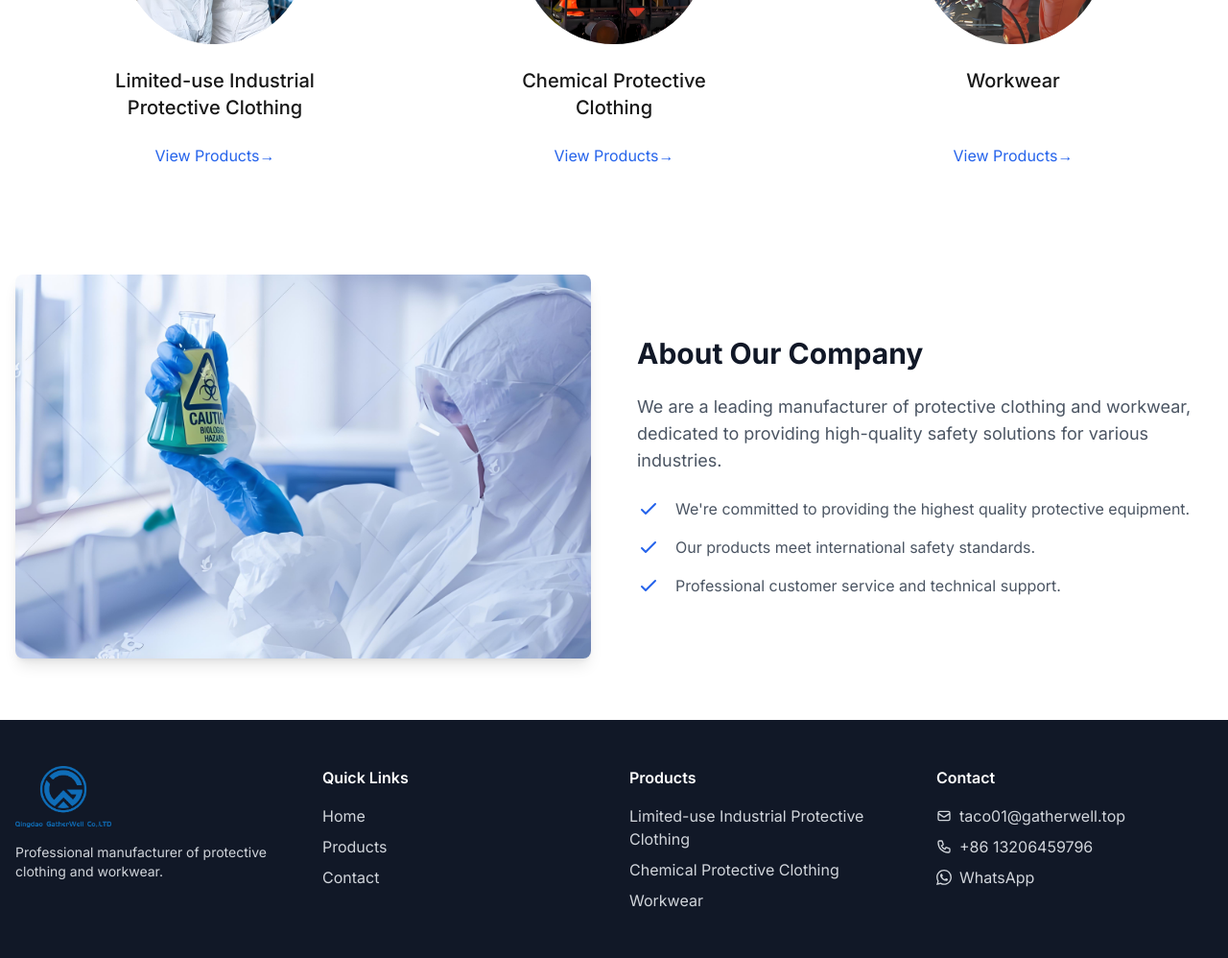
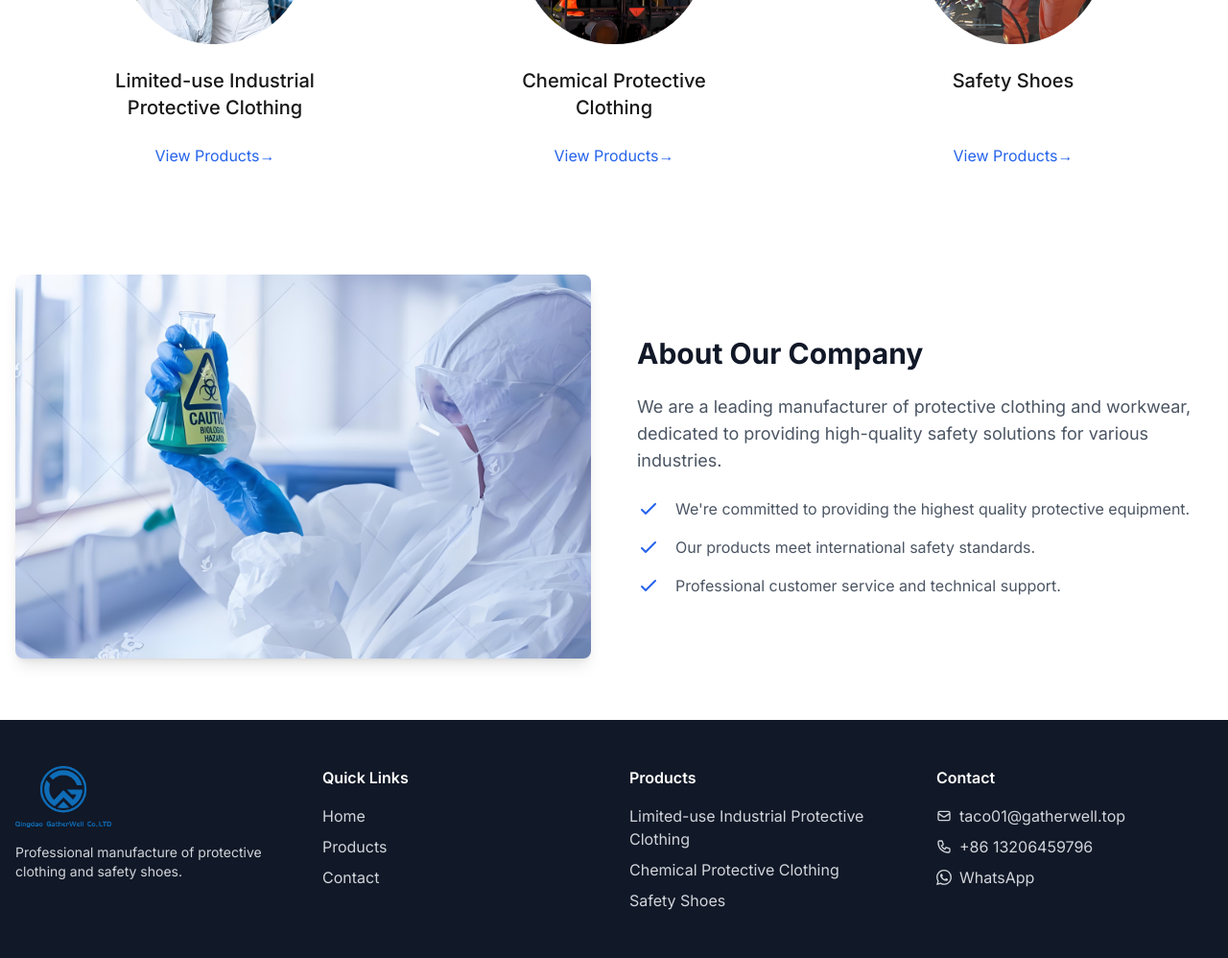
Before and after one commit to ltwlp/gw_web, a Next.js app: page / in a window 1280 px wide. Shown: the part 942-1940 px from the top of the page at 96% size. Built offline with nearby package versions, Linux system fonts and the light colour scheme.

Commit message:
feat: update footer text, category grid, and optimize caching

```diff
--- a/src/components/layout/Footer.tsx
+++ b/src/components/layout/Footer.tsx
@@ -18,7 +18,7 @@ export default function Footer() {
           <div className="space-y-4">
             <img src="/images/logo-white.png" alt="Logo" className="h-16 w-auto" />
             <p className="text-sm">
-              Professional manufacturer of protective clothing and workwear.
+              Professional manufacture of protective clothing and safety shoes.
             </p>
           </div>
 
@@ -66,10 +66,10 @@ export default function Footer() {
               </li>
               <li>
                 <Link
-                  href="/products?category=workwear"
+                  href="/products?category=safety-shoes"
                   className="hover:text-white transition-colors"
                 >
-                  Workwear
+                  Safety Shoes
                 </Link>
               </li>
             </ul>
--- a/src/components/ui/CategoryGrid.tsx
+++ b/src/components/ui/CategoryGrid.tsx
@@ -21,10 +21,10 @@ const categories = [
   },
   {
     id: 3,
-    name: 'Workwear',
-    displayName: 'Workwear',
+    name: 'Safety Shoes',
+    displayName: 'Safety Shoes',
     image: '/images/categories/workwear.png',
-    link: '/products?category=workwear'
+    link: '/products?category=safety-shoes'
   }
 ];
 
```
